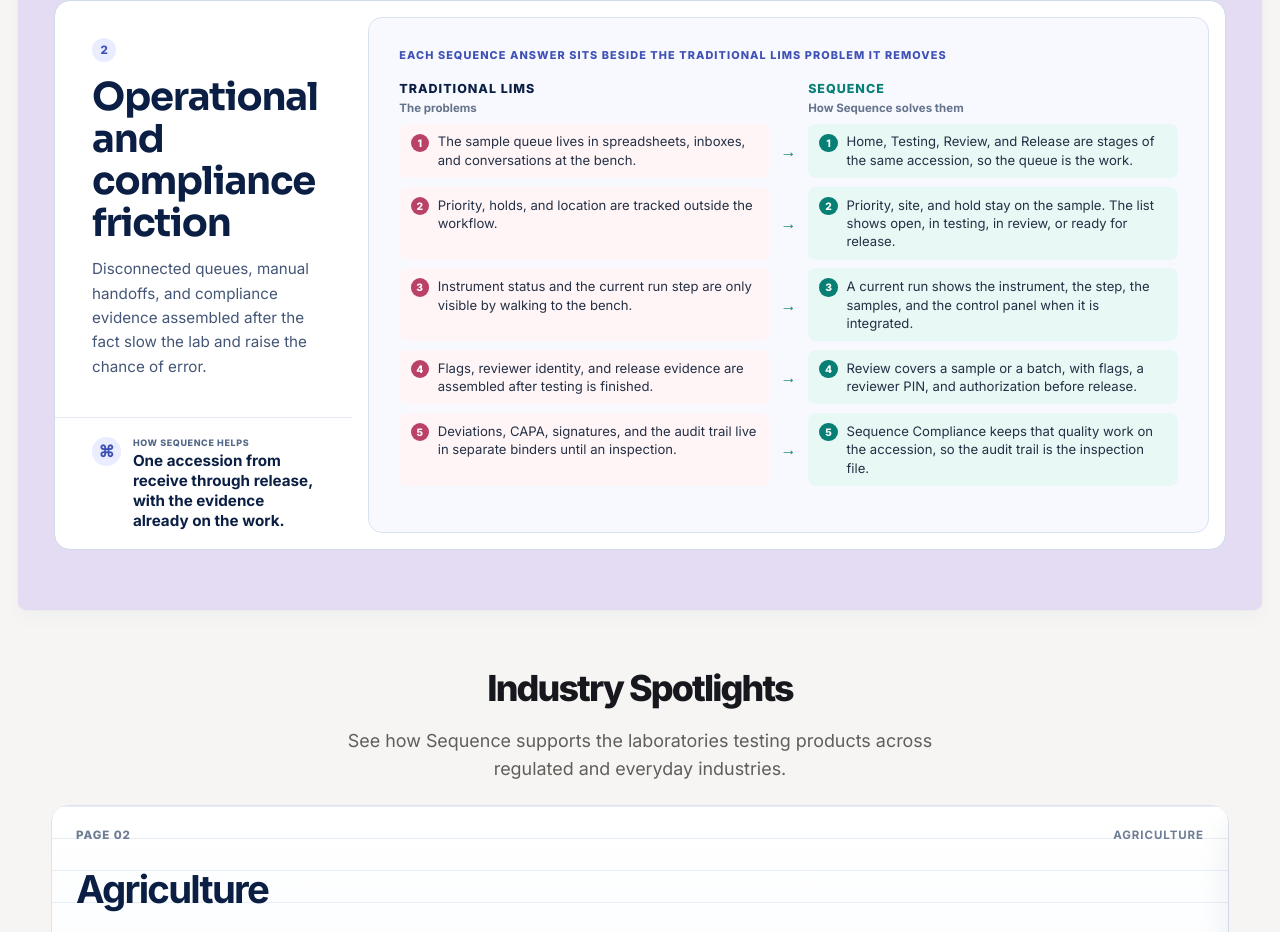
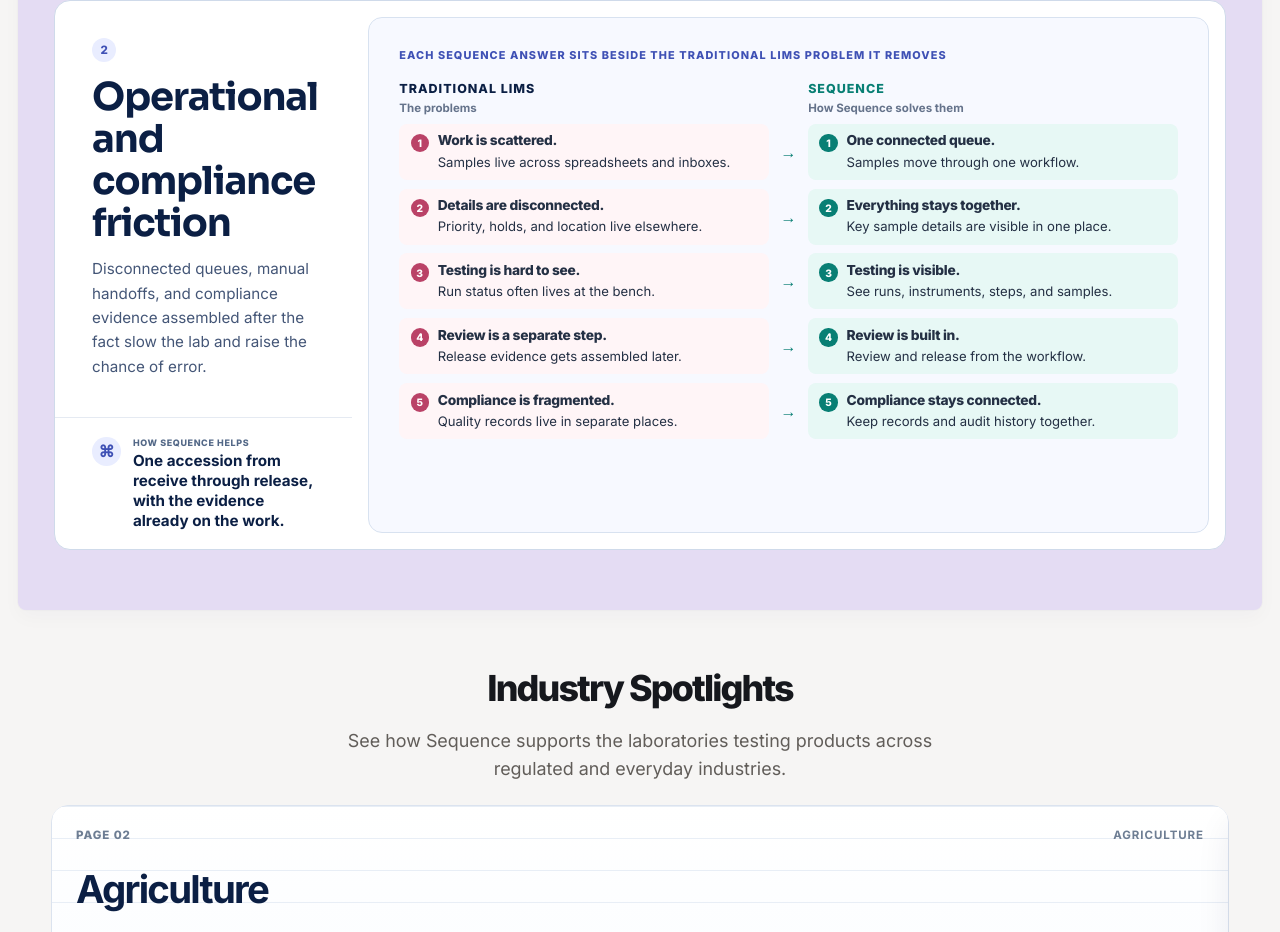
Before and after one commit to lorax07/carescope, a React (Vite) app in the folder apps/designer/: page / in a window 1280 px wide. Shown: the part 1970-2902 px from the top of the page. Built offline with nearby package versions, Linux system fonts and the light colour scheme.

Commit message:
Replace the operational and compliance pairs with the supplied copy.
Use the five Traditional LIMS problems and Sequence answers as title-plus-line rows in that tab.

Co-authored-by: Loris W Azo <joel172009@live.com>

```diff
--- a/apps/designer/src/pages/LandingPage.tsx
+++ b/apps/designer/src/pages/LandingPage.tsx
@@ -105,24 +105,34 @@ const TOPICS: Topic[] = [
 
 const OPERATIONS_PAIRS = [
   {
-    issue: "The sample queue lives in spreadsheets, inboxes, and conversations at the bench.",
-    solution: "Home, Testing, Review, and Release are stages of the same accession, so the queue is the work.",
+    issueTitle: "Work is scattered.",
+    issue: "Samples live across spreadsheets and inboxes.",
+    solutionTitle: "One connected queue.",
+    solution: "Samples move through one workflow.",
   },
   {
-    issue: "Priority, holds, and location are tracked outside the workflow.",
-    solution: "Priority, site, and hold stay on the sample. The list shows open, in testing, in review, or ready for release.",
+    issueTitle: "Details are disconnected.",
+    issue: "Priority, holds, and location live elsewhere.",
+    solutionTitle: "Everything stays together.",
+    solution: "Key sample details are visible in one place.",
   },
   {
-    issue: "Instrument status and the current run step are only visible by walking to the bench.",
-    solution: "A current run shows the instrument, the step, the samples, and the control panel when it is integrated.",
+    issueTitle: "Testing is hard to see.",
+    issue: "Run status often lives at the bench.",
+    solutionTitle: "Testing is visible.",
+    solution: "See runs, instruments, steps, and samples.",
   },
   {
-    issue: "Flags, reviewer identity, and release evidence are assembled after testing is finished.",
-    solution: "Review covers a sample or a batch, with flags, a reviewer PIN, and authorization before release.",
+    issueTitle: "Review is a separate step.",
+    issue: "Release evidence gets assembled later.",
+    solutionTitle: "Review is built in.",
+    solution: "Review and release from the workflow.",
   },
   {
-    issue: "Deviations, CAPA, signatures, and the audit trail live in separate binders until an inspection.",
-    solution: "Sequence Compliance keeps that quality work on the accession, so the audit trail is the inspection file.",
+    issueTitle: "Compliance is fragmented.",
+    issue: "Quality records live in separate places.",
+    solutionTitle: "Compliance stays connected.",
+    solution: "Keep records and audit history together.",
   },
 ] as const;
 
@@ -149,7 +159,16 @@ const INTEGRATION_PAIRS = [
   },
 ] as const;
 
-function CompareLists({ pairs }: { pairs: readonly { issue: string; solution: string }[] }) {
+function CompareLists({
+  pairs,
+}: {
+  pairs: readonly {
+    issue: string;
+    solution: string;
+    issueTitle?: string;
+    solutionTitle?: string;
+  }[];
+}) {
   return (
     <div className="lp-native-comparison lp-native-lists lp-native-pairs">
       <div className="lp-native-pairs-head-row">
@@ -167,14 +186,20 @@ function CompareLists({ pairs }: { pairs: readonly { issue: string; solution: st
         <div className="lp-native-pair" key={pair.issue}>
           <article>
             <span>{index + 1}</span>
-            <p>{pair.issue}</p>
+            <div>
+              {pair.issueTitle ? <strong className="lp-native-pair-title">{pair.issueTitle}</strong> : null}
+              <p>{pair.issue}</p>
+            </div>
           </article>
           <span className="lp-native-pairs-solves" aria-hidden="true">
             →
           </span>
           <article className="is-sequence">
             <span>{index + 1}</span>
-            <p>{pair.solution}</p>
+            <div>
+              {pair.solutionTitle ? <strong className="lp-native-pair-title">{pair.solutionTitle}</strong> : null}
+              <p>{pair.solution}</p>
+            </div>
           </article>
         </div>
       ))}
--- a/apps/designer/src/pages/landing.css
+++ b/apps/designer/src/pages/landing.css
@@ -1438,6 +1438,16 @@
   margin: 0;
 }
 
+.lp-native-pair-title {
+  display: block;
+  margin: 0 0 0.18rem;
+  color: inherit;
+  font-size: 0.86rem;
+  font-weight: 800;
+  letter-spacing: -0.02em;
+  line-height: 1.25;
+}
+
 .lp-native-pair article.is-sequence {
   background: #e7f8f5;
 }
```
